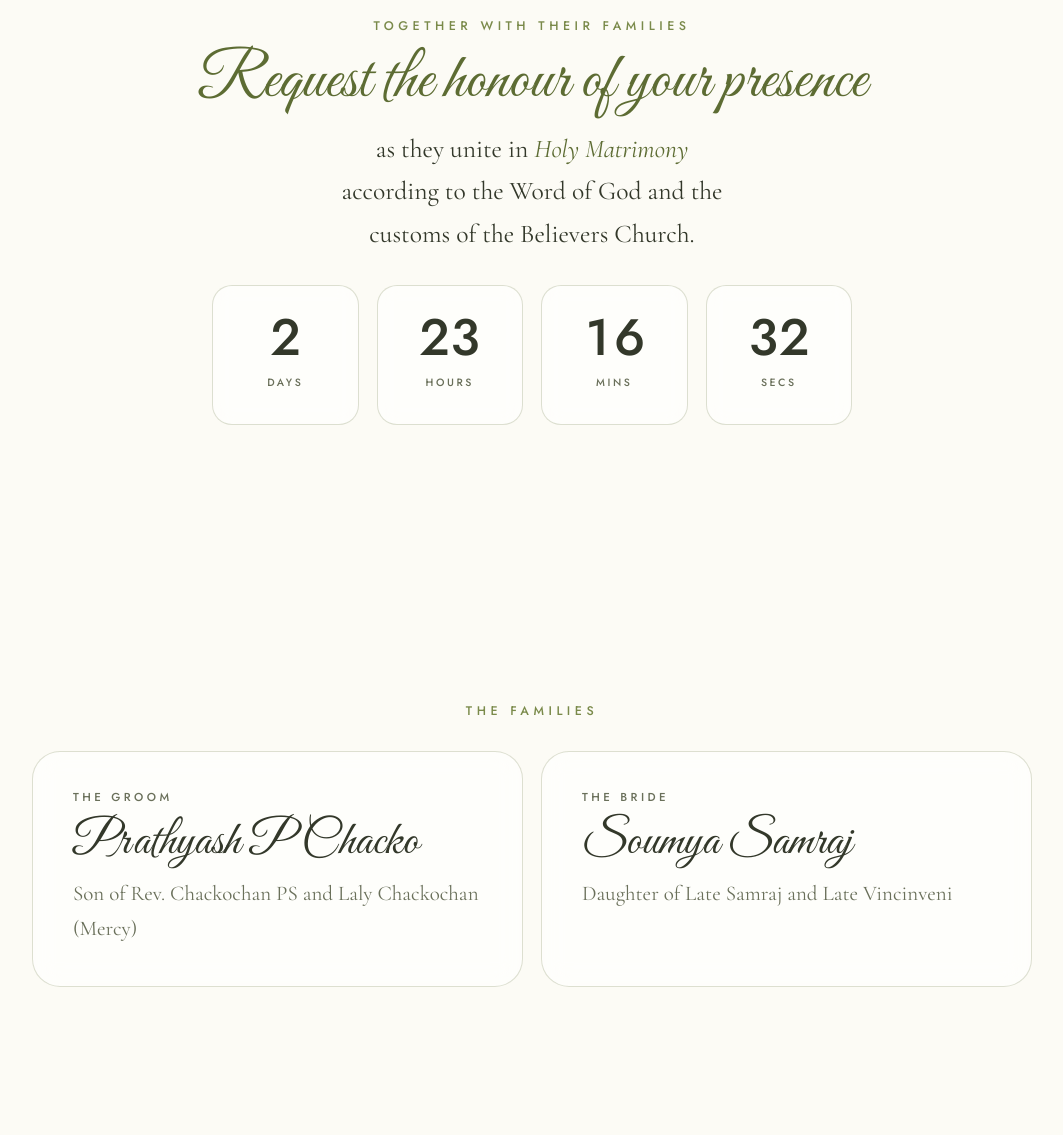
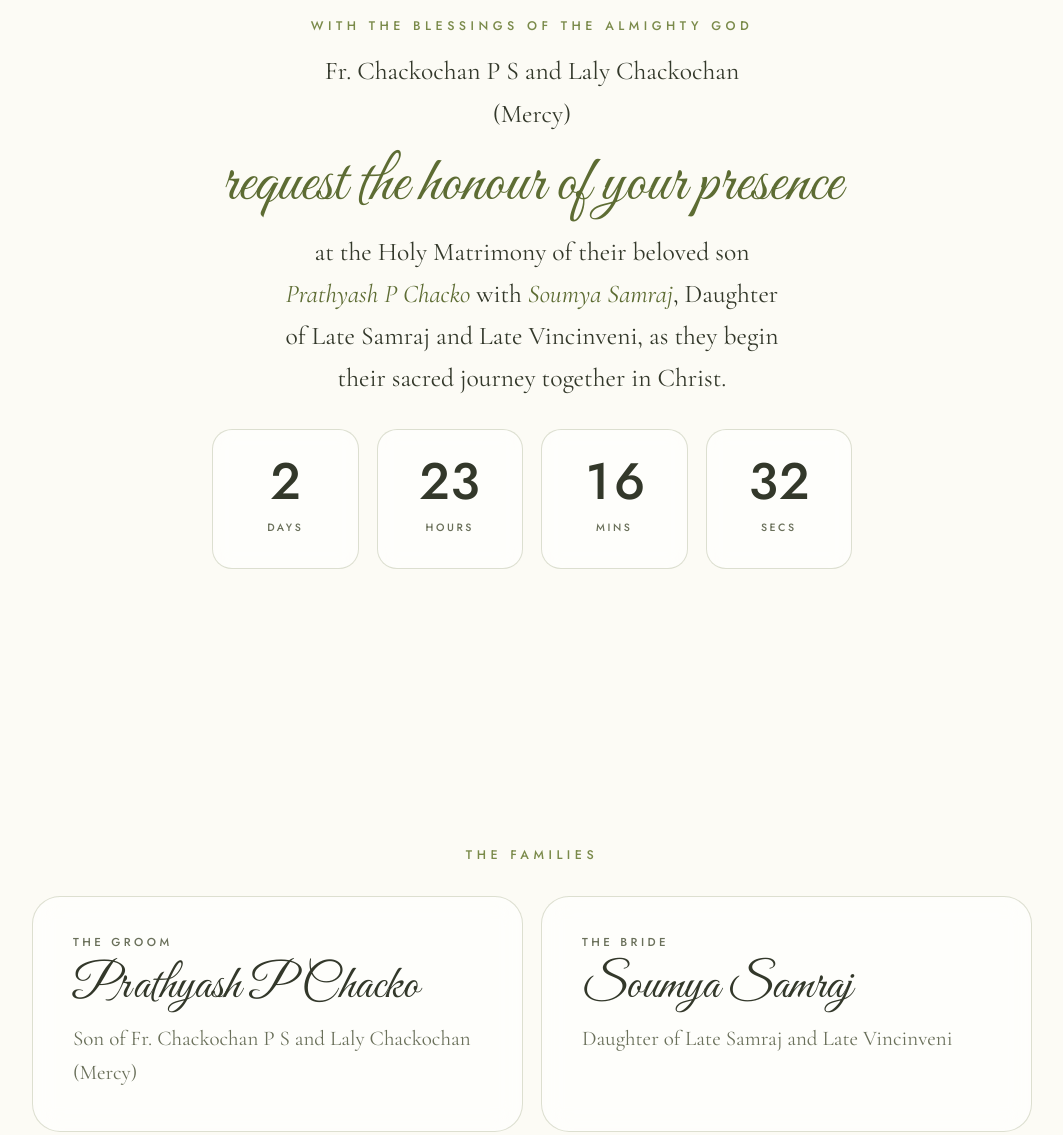
Before and after one commit to jvnjse/prathyash-soumya, a plain HTML site: page index.html in a window 1280 px wide. Shown: the part 920-2055 px from the top of the page, without its empty margins (108-1171 px from the left). Drawn offline with nearby package versions, Linux system fonts and the light colour scheme.

Commit message:
content: update invitation wording and verse (Romans 11:36)
Co-Authored-By: Claude Sonnet 5.5 <noreply@anthropic.com>

```diff
--- a/index.html
+++ b/index.html
@@ -178,7 +178,7 @@ footer{padding:0 20px 60px;text-align:center;font:500 .7rem/1 var(--ui);letter-s
     <div class="slides" aria-hidden="true"><img src="images/bg-1.webp" alt="" class="on" width="1000" height="1500"><img src="images/bg-2.webp" alt="" width="1000" height="1500"><img src="images/bg-3.webp" alt="" width="1000" height="1500"><img src="images/bg-4.webp" alt="" width="1000" height="1500"><img src="images/bg-5.webp" alt="" width="1000" height="1500"><img src="images/bg-6.webp" alt="" width="1000" height="1500"><img src="images/bg-7.webp" alt="" width="1000" height="1500"><img src="images/bg-8.webp" alt="" width="1000" height="1500"><img src="images/bg-9.webp" alt="" width="1000" height="1500"><img src="images/bg-10.webp" alt="" width="1000" height="1500"></div>
     <svg class="cross rv" viewBox="0 0 40 60" fill="currentColor" aria-hidden="true"><path d="M17 0h6v16h14v6H23v38h-6V22H3v-6h14z"/></svg>
     <p class="eyebrow rv" style="--dl:.1s">In the Presence of God</p>
-    <p class="verse rv" style="--dl:.2s">“Two are better than one…”<small>Ecclesiastes 4:9</small></p>
+    <p class="verse rv" style="--dl:.2s">“For of him, and through him, and to him, are all things: to whom be glory for ever. Amen.”<small>Romans 11:36</small></p>
     <h1 class="names">
       <span class="n rv" style="--dl:.35s">Prathyash P Chacko</span>
       <span class="amp rv" style="--dl:.5s" aria-hidden="true">&amp;</span>      <span class="n rv" style="--dl:.65s">Soumya Samraj</span>
@@ -188,9 +188,10 @@ footer{padding:0 20px 60px;text-align:center;font:500 .7rem/1 var(--ui);letter-s
   </header>
 
   <section id="invite">
-    <p class="eyebrow rv">Together with their families</p>
-    <h2 class="rv" style="--dl:.1s">Request the honour of your presence</h2>
-    <p class="lead rv" style="--dl:.2s">as they unite in <em>Holy Matrimony</em> according to the Word of God and the customs of the Believers Church.</p>
+    <p class="eyebrow rv">With the blessings of the Almighty God</p>
+    <p class="lead rv" style="--dl:.1s;margin-top:18px">Fr. Chackochan P S and Laly Chackochan (Mercy)</p>
+    <h2 class="rv" style="--dl:.15s">request the honour of your presence</h2>
+    <p class="lead rv" style="--dl:.2s;max-width:42ch">at the Holy Matrimony of their beloved son <em>Prathyash P Chacko</em> with <em>Soumya Samraj</em>, Daughter of Late Samraj and Late Vincinveni, as they begin their sacred journey together in Christ.</p>
     <div class="count rv" style="--dl:.3s" role="timer" aria-label="Countdown to the wedding">
       <div><b id="cd-d">--</b><span>Days</span></div>
       <div><b id="cd-h">--</b><span>Hours</span></div>
@@ -205,7 +206,7 @@ footer{padding:0 20px 60px;text-align:center;font:500 .7rem/1 var(--ui);letter-s
       <article class="card rv">
         <p class="role">The Groom</p>
         <p class="who">Prathyash P Chacko</p>
-        <p>Son of Rev. Chackochan PS and Laly Chackochan (Mercy)</p>
+        <p>Son of Fr. Chackochan P S and Laly Chackochan (Mercy)</p>
       </article>
       <article class="card rv" style="--dl:.12s">
         <p class="role">The Bride</p>
```
